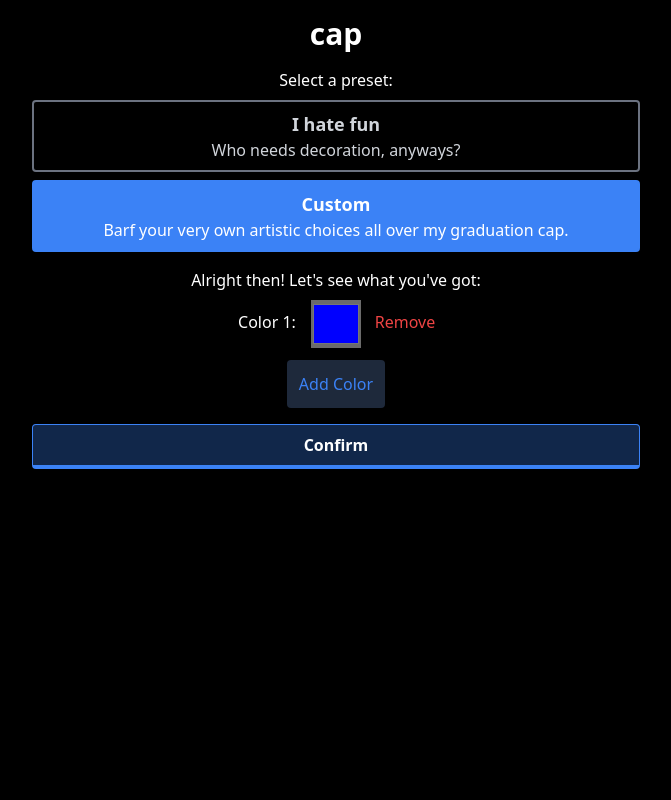
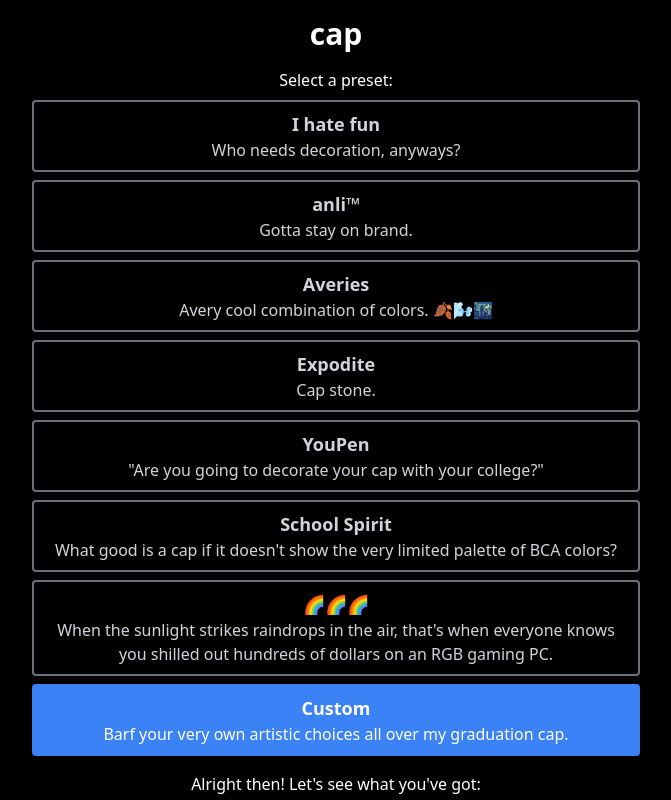
Before and after one commit to anli5005/cap, a Next.js app: page / in a window 1280 px wide. Shown: the top 800 px of the page, without its empty margins (304-975 px from the left). Built offline with nearby package versions, Linux system fonts and the light colour scheme; what @sinclair/typebox would draw is missing.

Commit message:
Add some presets

```diff
--- a/package.json
+++ b/package.json
@@ -12,6 +12,7 @@
     "@sinclair/typebox": "^0.23.5",
     "jsonschema": "^1.4.1",
     "next": "^12.1.6",
+    "polished": "^4.2.2",
     "react": "^18.2.0",
     "react-dom": "^18.2.0"
   },
--- a/pages/index.tsx
+++ b/pages/index.tsx
@@ -33,7 +33,7 @@ export default function LiterallyEverything() {
             })}
             <Preset selected={preset === null} onSelect={() => setPreset(null)} name="Custom" description="Barf your very own artistic choices all over my graduation cap." />
         </div>
-        <div className="mb-4 w-full justify-center items-center flex flex-col">
+        {preset === null && <div className="mb-4 w-full justify-center items-center flex flex-col">
             <div className="text-center mb-2">Alright then! Let's see what you've got:</div>
             {colors.map((color, index) => (
                 <Color
@@ -53,7 +53,7 @@ export default function LiterallyEverything() {
             }}>
                 Animation Type: {types[animationType]}
             </button> */}
-        </div>
+        </div>}
         <button onClick={async () => {
             let style: Style;
             if (preset !== null) {
--- a/presets.ts
+++ b/presets.ts
@@ -1,4 +1,5 @@
 import { NUM_LEDS, Preset, Stop } from "typings";
+import { parseToRgb } from "polished";
 
 export function fillSolid(color: Stop, amount: number = NUM_LEDS) {
     const result = [];
@@ -41,4 +42,132 @@ export const presets: Preset[] = [
             stops: fillSolid({r: 0, g: 0, b: 0}),
         },
     },
+    {
+        name: "anli™",
+        description: "Gotta stay on brand.",
+        style: {
+            stops: gradient([
+                {
+                    r: 29,
+                    g: 182,
+                    b: 115,
+                },
+                {
+                    r: 6,
+                    g: 95,
+                    b: 201,
+                },
+                {
+                    r: 122,
+                    g: 16,
+                    b: 243,
+                },
+            ]),
+        },
+    },
+    {
+        name: "Averies",
+        description: "Avery cool combination of colors. 🍂🌬️🌃",
+        style: {
+            stops: gradient([
+                {
+                    r: 68,
+                    g: 221,
+                    b: 245,
+                },
+                {
+                    r: 12,
+                    g: 134,
+                    b: 235,
+                },
+                {
+                    r: 157,
+                    g: 12,
+                    b: 235,
+                },
+            ]),
+        },
+    },
+    {
+        name: "Expodite",
+        description: "Cap stone.",
+        style: {
+            stops: [
+                ...fillSolid({
+                    r: 99,
+                    g: 137,
+                    b: 193,
+                }, 20),
+                ...fillSolid({
+                    r: 117,
+                    g: 178,
+                    b: 138,
+                }, 6),
+                ...fillSolid({
+                    r: 99,
+                    g: 137,
+                    b: 193,
+                }, 20),
+            ]
+        },
+    },
+    {
+        name: "YouPen",
+        description: "\"Are you going to decorate your cap with your college?\"",
+        style: {
+            stops: gradient([
+                {
+                    r: 153,
+                    g: 0,
+                    b: 0,
+                },
+                {
+                    r: 1,
+                    g: 31,
+                    b: 91,
+                }
+            ]),
+        }
+    },
+    {
+        name: "School Spirit",
+        description: "What good is a cap if it doesn't show the very limited palette of BCA colors?",
+        style: {
+            stops: gradient([
+                {
+                    r: 0,
+                    g: 0,
+                    b: 0,
+                },
+                {
+                    r: 209,
+                    g: 184,
+                    b: 19,
+                },
+                {
+                    r: 0,
+                    g: 0,
+                    b: 0,
+                },
+            ]),
+        }
+    },
+    {
+        name: "🌈🌈🌈",
+        description: "When the sunlight strikes raindrops in the air, that's when everyone knows you shilled out hundreds of dollars on an RGB gaming PC.",
+        style: {
+            stops: (() => {
+                const rainbow = [];
+                for (let i = 0; i < NUM_LEDS; i++) {
+                    const color = parseToRgb(`hsl(${i / NUM_LEDS * 360}deg, 100%, 50%)`);
+                    rainbow.push({
+                        r: color.red,
+                        g: color.green,
+                        b: color.blue,
+                    });
+                }
+                return rainbow;
+            })(),
+        },
+    },
 ];
```
Also changed, not shown: 1 other file (tests, documents, lock files or other folders).
